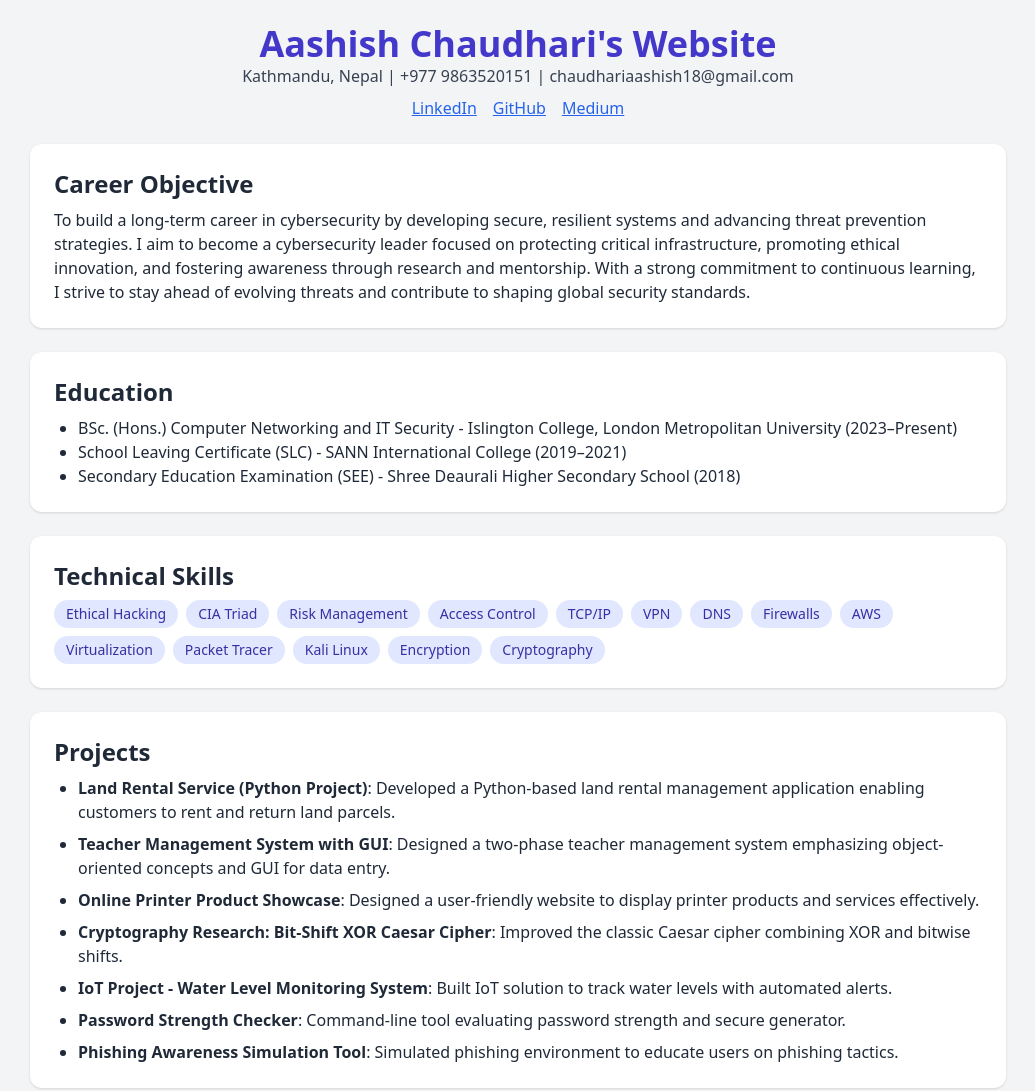
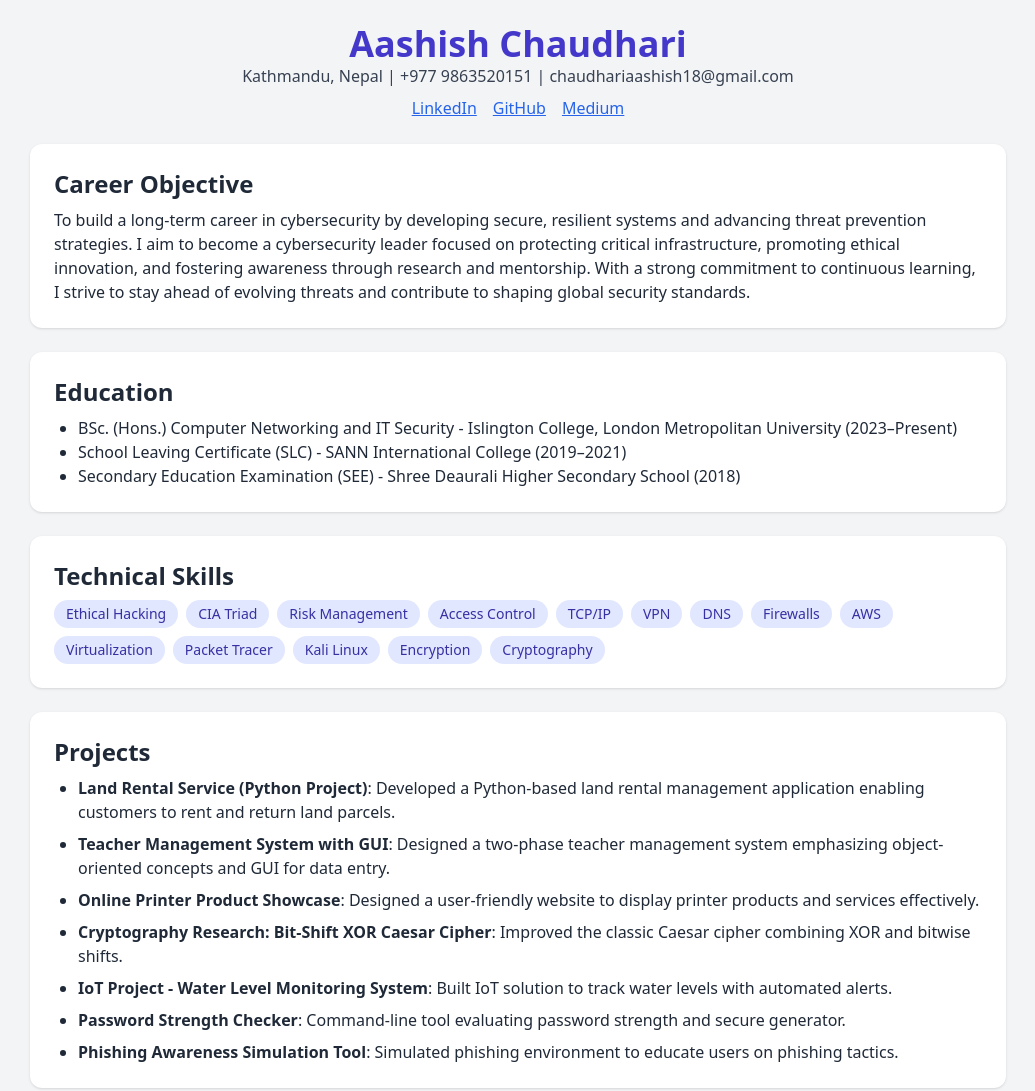
Before and after one commit to AashishChaudhari/DevOps-CI-CD, a plain HTML site: page index.html in a window 1280 px wide. Shown: the top 1091 px of the page, without its empty margins (122-1157 px from the left). Drawn offline with nearby package versions, Linux system fonts and the light colour scheme.

Commit message:
Update index.html

```diff
--- a/index.html
+++ b/index.html
@@ -11,7 +11,7 @@
 
     <!-- Header -->
     <header class="text-center">
-      <h1 class="text-4xl font-bold text-indigo-700">Aashish Chaudhari's Website</h1>
+      <h1 class="text-4xl font-bold text-indigo-700">Aashish Chaudhari</h1>
       <p class="text-gray-700">Kathmandu, Nepal | +977 9863520151 | chaudhariaashish18@gmail.com</p>
       <div class="flex justify-center gap-4 mt-2">
         <a class="underline text-blue-600" href="www.linkedin.com/in/rejina-phuyal-5872442a7" target="_blank">LinkedIn</a>
```
